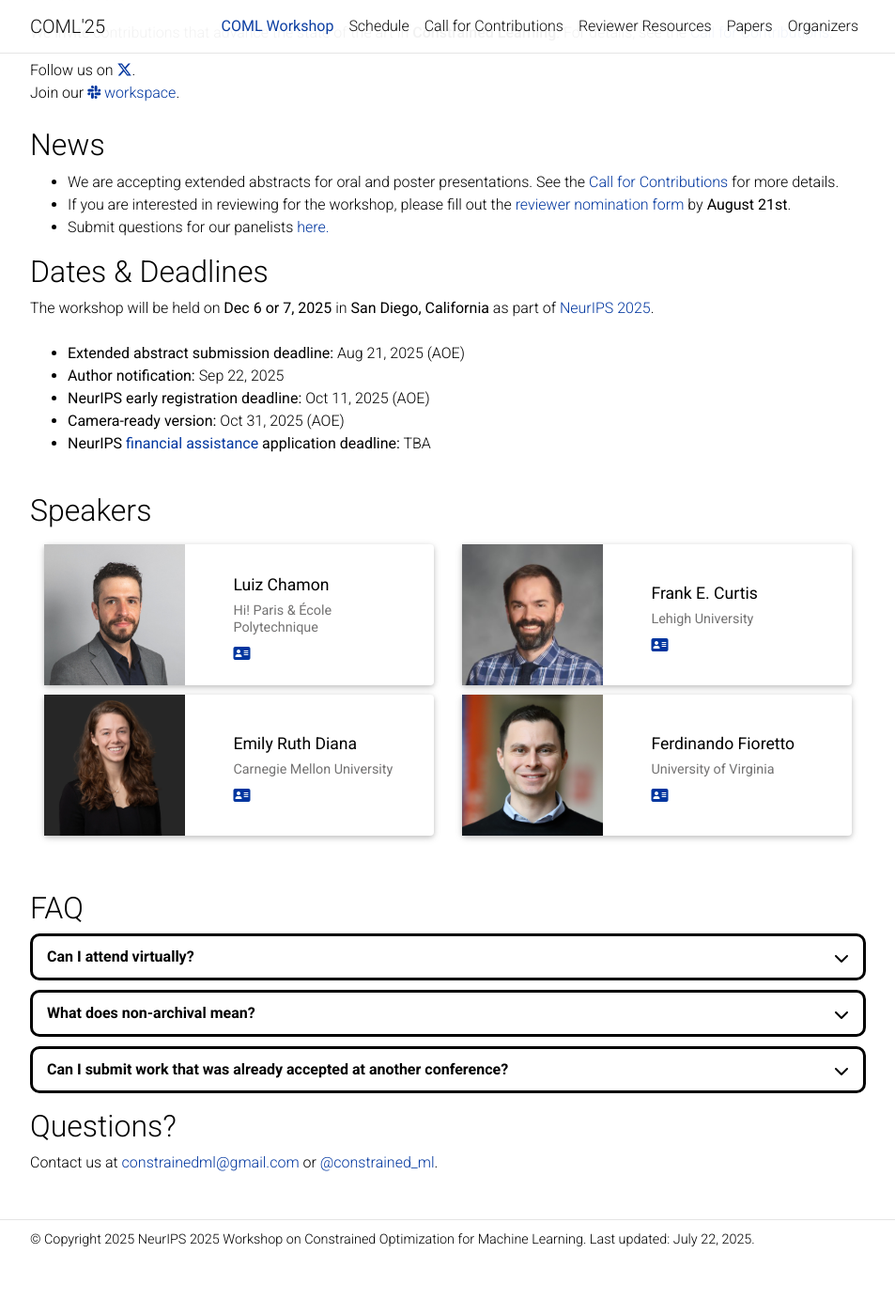
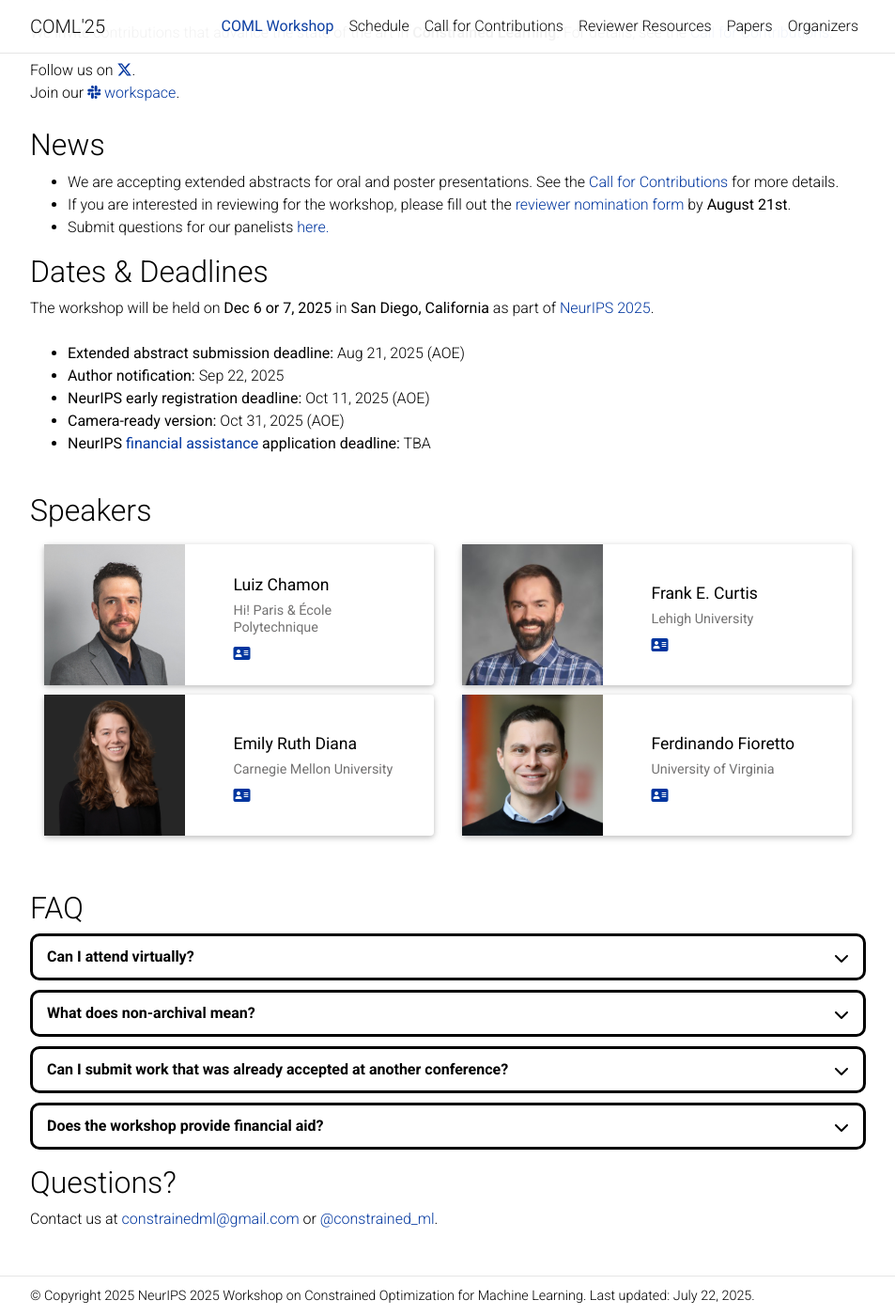
Before and after one commit to constrained-opt-ml/constrained-opt-ml.github.io, a Jekyll site: the page built from _pages/about.md, in a window 1280 px wide and 1400 px high, scrolled down 519 px. Shown: the whole window at 94% size, without its empty margins (163-1116 px from the left). Built offline with Jekyll 4.4.1, drawn with Linux system fonts in a browser that asks for light colours; comment, search, counter and statistics services are not loaded; a style sheet for code colours, icons or effects is not loaded; before the commit the page ends 1859 px from its top, so only the background shows below that.

Commit message:
Move financial aid note to faq

```diff
--- a/_layouts/workshop.html
+++ b/_layouts/workshop.html
@@ -271,6 +271,21 @@ layout: default
           </p>
         </div>
       </li>
+
+      <li data-aos="fade-up" data-aos-delay="400" class="aos-init aos-animate">
+        <a data-toggle="collapse" href="#faq4" class="collapsed">Does the workshop provide financial aid? <i
+            class="fa-solid fa-chevron-up"></i></a>
+        <div id="faq4" class="collapse" data-parent=".faq-list">
+          <p>
+            Please note that we are unable to provide financial support for travel or accommodation. If you require
+            assistance to attend the workshop, we encourage you to check the
+            <a href="https://neurips.cc/Conferences/2025/FinancialAssistance" target="_blank">
+              NeurIPS financial assistance
+            </a>
+            page.
+          </p>
+        </div>
+      </li>
     </ul>
 
     <h2 class="post-title">Questions?</h2>
--- a/assets/css/main.css
+++ b/assets/css/main.css
@@ -831,7 +831,7 @@ table.table thead th {
     border-style: solid;
 }
 
-.faq-list a {
+.faq-list li > a {
     display: block;
     position: relative;
     font-weight: 600;
```
Also changed, not shown: _pages/submissions.md (+0 -3 lines).
